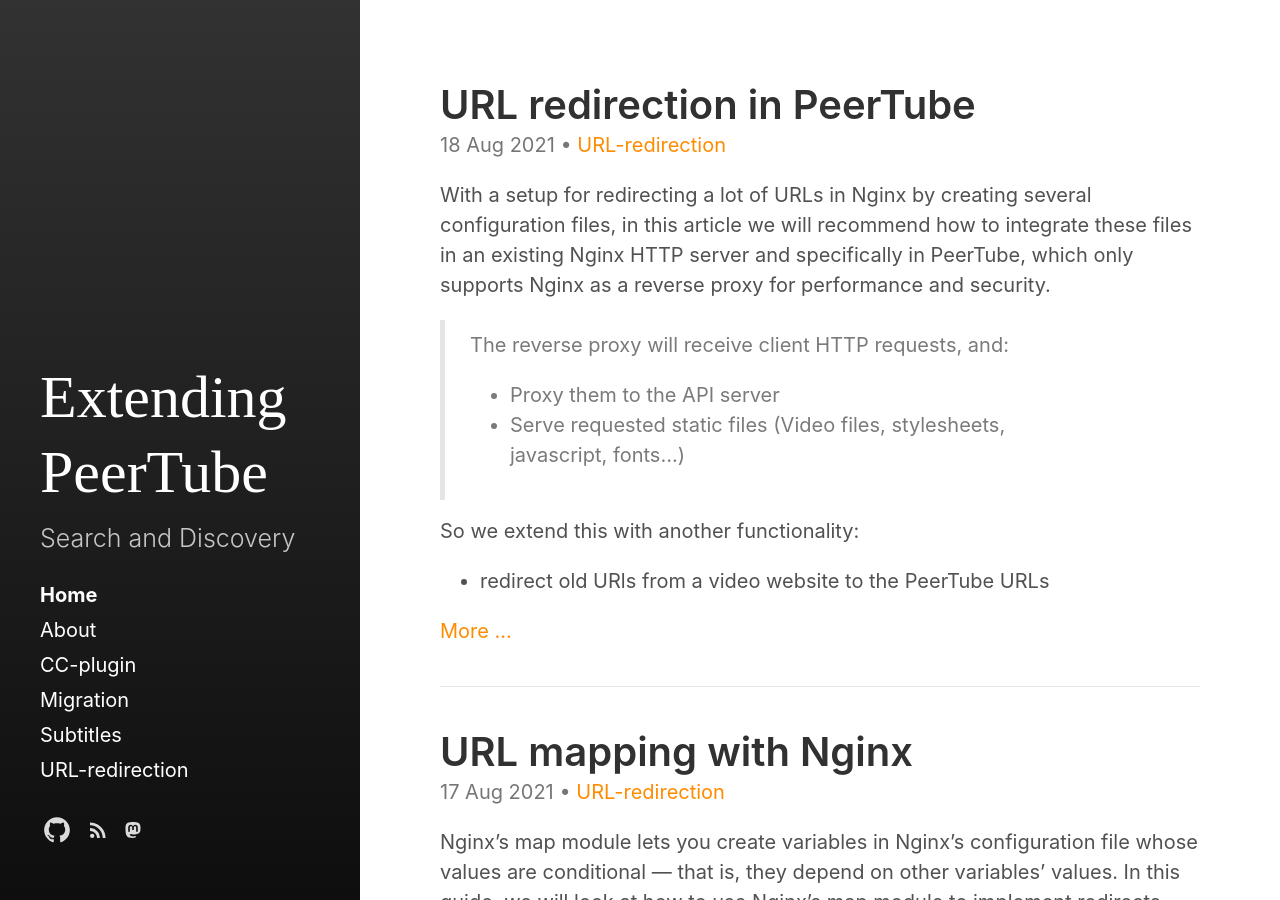
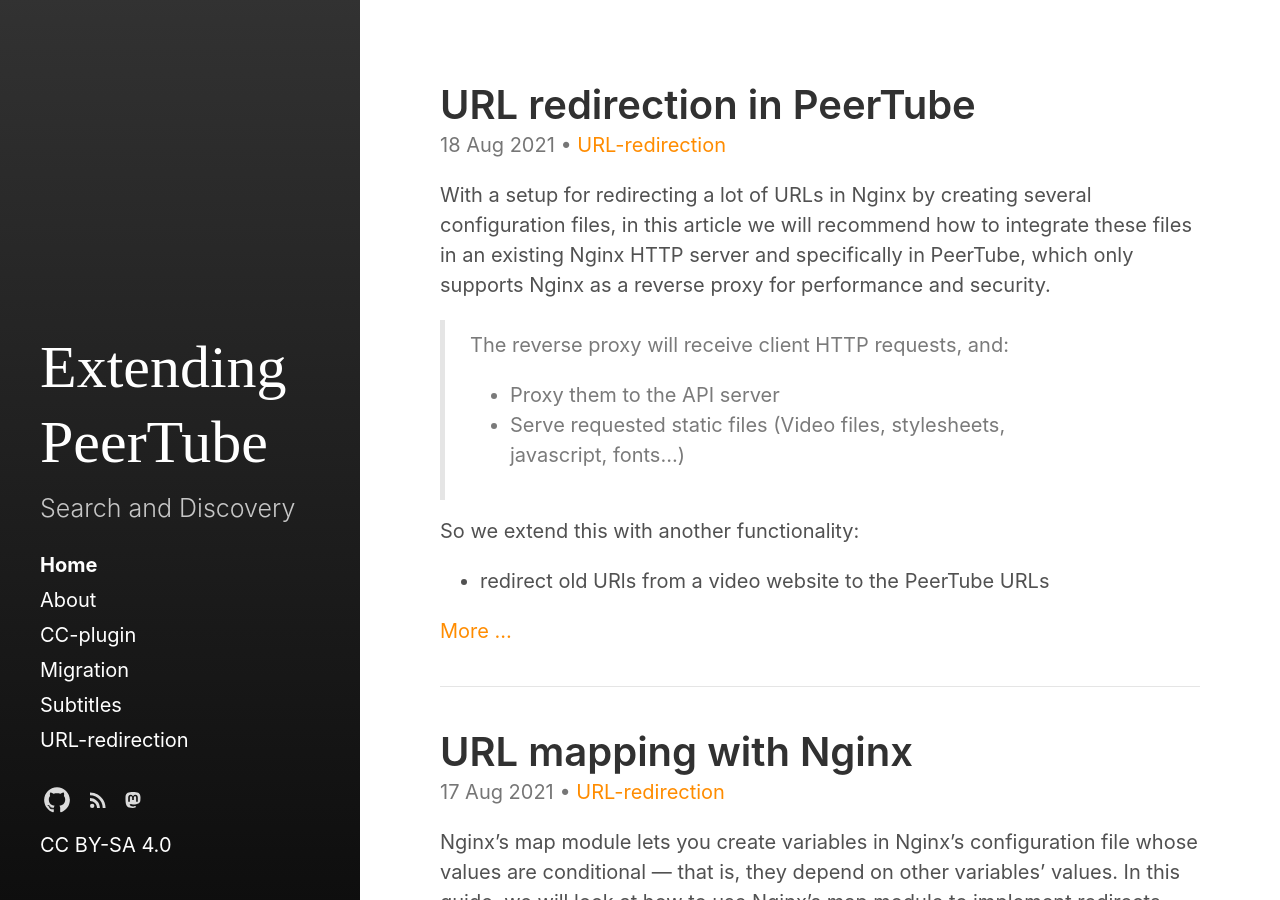
Before and after one commit to beeldengeluid/extending-peertube, a Jekyll site: the page built from index.html, in a window 1280 px wide and 900 px high. Built offline with Jekyll 4.4.1, drawn with Linux system fonts in a browser that asks for light colours; the list of posts is cut into pages by our own code.

Commit message:
Update copyright.html

```diff
--- a/_includes/copyright.html
+++ b/_includes/copyright.html
@@ -2,3 +2,4 @@
   &copy; {{ site.time | date: '%Y' }}.
   <a href="{{ "/LICENSE.md" | relative_url }}">MIT License.</a>
 </p> -->
+<p><a rel="license" href="https://creativecommons.org/licenses/by-sa/4.0/">CC BY-SA 4.0</a></p>
```
